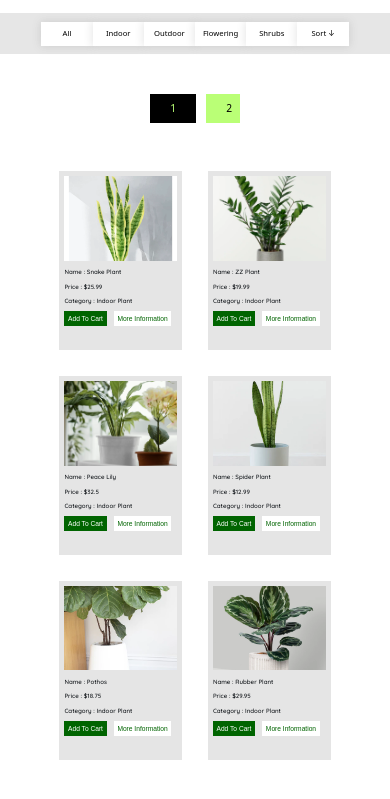
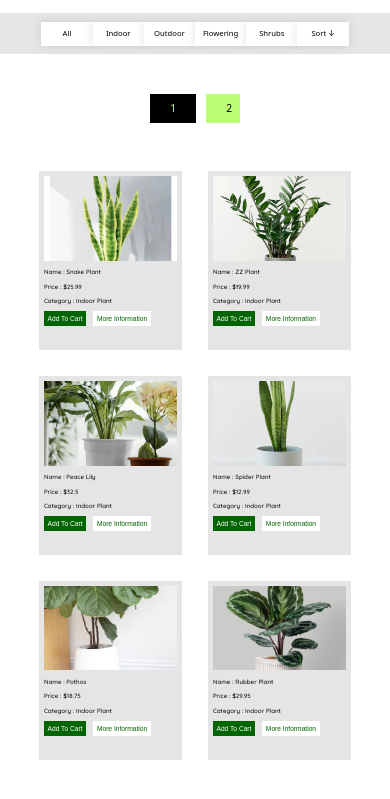
Before and after one commit to MhideTech/Techwiz-Project-PlantPalace-, a plain HTML site: page catalogue.html in a window 390 px wide. Shown: the part 135-934 px from the top of the page. Drawn offline with nearby package versions, Linux system fonts and the light colour scheme; a web font is replaced by a local one.

Commit message:
modified:   static/css/catalogue.css 	modified:   static/css/category-responsivnes.css

```diff
--- a/static/css/catalogue.css
+++ b/static/css/catalogue.css
@@ -145,14 +145,14 @@
 	height: fit-content;
 	display: flex;
 	align-items: center;
-	padding: 8rem;
+	padding: 8rem 4rem;
 	gap: 5rem;
 	flex-wrap: wrap;
 	justify-content: center;
 }
 
 .plant-card {
-	flex-basis: 24rem;
+	flex-basis: 25rem;
 	height: 35rem;
 	background-color: rgba(0, 0, 0, 0.1);
 	padding: 1rem 1rem;
--- a/static/css/category-responsivnes.css
+++ b/static/css/category-responsivnes.css
@@ -37,6 +37,7 @@ html{
         width: fit-content;
     }
 
+
     .modal-content div{
         width: 100%;
     }
@@ -45,6 +46,9 @@ html{
 @media screen and (max-width:576px){
     html{
         font-size: 36.2%;
+    }
+    .plant-card {
+	    flex-basis: 28rem;
     }
 }
 
```
